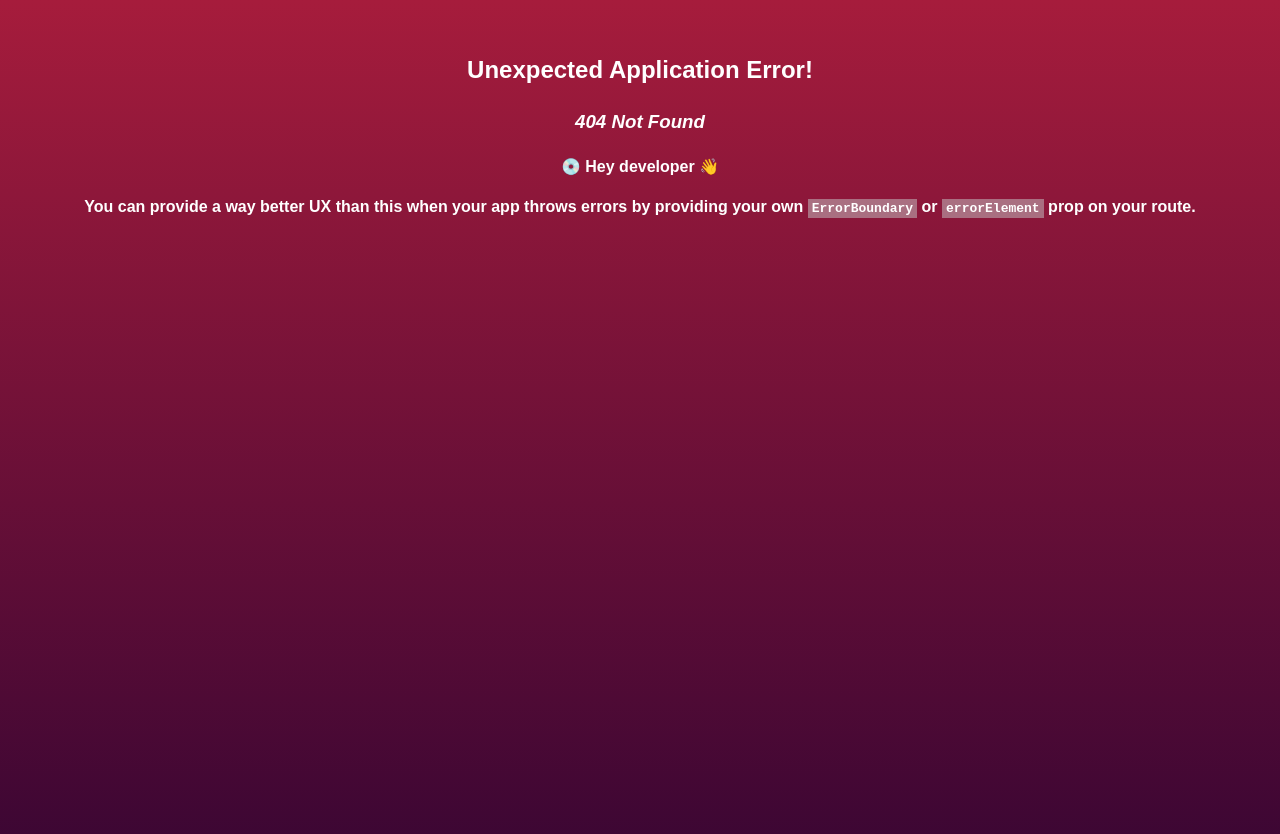
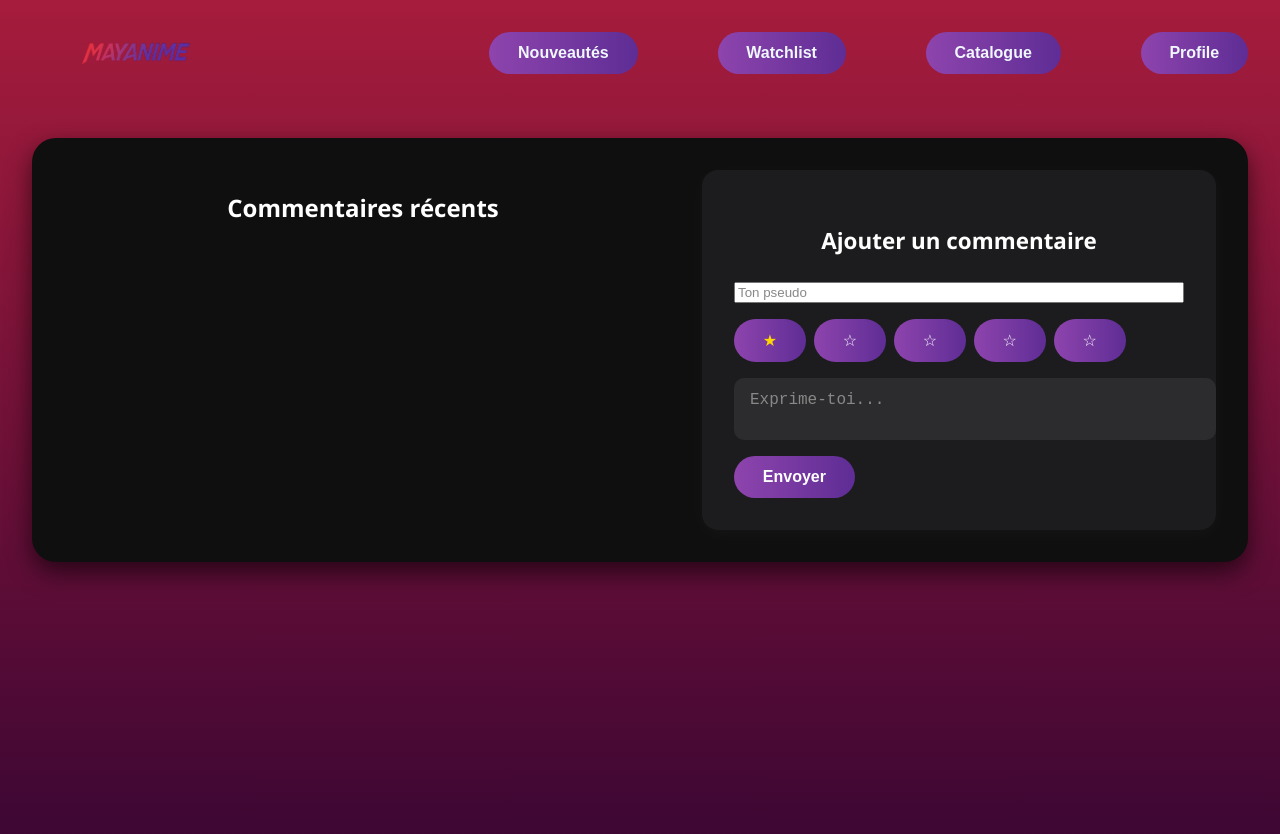
Before and after one commit to wildcodeschool-2025-03/JS-Paris-P2-Mayanime, a React (Vite) app: page /Commentaire in a window 1280 px wide. Before the commit this address had no page. Shown: the top 834 px of the page. Built offline with nearby package versions, Linux system fonts and the light colour scheme.

Commit message:
ajout commentaires + Intro

```diff
--- a/src/App.tsx
+++ b/src/App.tsx
@@ -1,14 +1,24 @@
 import { Outlet } from "react-router-dom";
 import "./App.css";
+import { useState } from "react";
+import Intro from "./components/Intro"; // Import du composant Intro
 import Nav from "./components/Nav";
 
 function App() {
+	const [introDone, setIntroDone] = useState(false);
+
 	return (
 		<>
-			<nav>
-				<Nav />
-			</nav>
-			<Outlet />
+			{!introDone && <Intro onFinish={() => setIntroDone(true)} />}
+
+			{introDone && (
+				<>
+					<nav>
+						<Nav />
+					</nav>
+					<Outlet />
+				</>
+			)}
 		</>
 	);
 }
--- a/src/components/Cover.tsx
+++ b/src/components/Cover.tsx
@@ -1,7 +1,8 @@
-import { useEffect, useState } from "react";
+import { useCallback, useEffect, useState } from "react";
 import "../pages/Nouveaute.css";
 import "../pages/Description";
 import { Link } from "react-router-dom";
+
 // Définition de la forme des données d'un animé
 interface Anime {
 	mal_id: number;
@@ -17,59 +18,56 @@ interface Anime {
 }
 
 function Cover() {
-	// State pour stocker la liste des 10 meilleurs animés
 	const [data, setData] = useState<Anime[]>([]);
-	// State pour garder en mémoire l'indice de l'anime actuellement affiché
 	const [currentIndex, setCurrentIndex] = useState(0);
 	const [secondsLeft, setSecondsLeft] = useState(30);
 
-	const Timer = () => {
-		// faire défiler les animés via un slide intervalle de 30secondes
-
-		// dès que les 30 secondes se sont écoulées, le slide passe à l'animé suivant
+	// Fonction de timer automatique
+	const startTimer = useCallback(() => {
 		let time = 30;
-		const timer = setInterval(() => {
+		const intervalId = setInterval(() => {
 			time -= 3;
 			setSecondsLeft((prev) => prev - 3);
-			setCurrentIndex((prevIndex) => prevIndex + 1);
-			if (time === 0) setCurrentIndex(0);
+
+			setCurrentIndex((prevIndex) => {
+				const nextIndex = prevIndex + 1;
+				return nextIndex >= 10 ? 0 : nextIndex;
+			});
+
+			if (time <= 0) {
+				time = 30;
+			}
 		}, 3000);
 
-		// afin de revenir au premier animé à la fin de la boucle
-	};
+		return () => clearInterval(intervalId);
+	}, []);
 
-	// useEffect sans dépendances => s'exécute une seule fois au montage du composant
+	// Récupération des animés à l'ouverture
 	useEffect(() => {
-		// Appel à l'API pour récupérer la liste des animés
 		fetch("https://api.jikan.moe/v4/anime")
-			.then((response) => response.json()) // Conversion de la réponse en JSON
+			.then((response) => response.json())
 			.then((data) => {
-				// Tri des animés par score décroissant
 				const sortedData = data.data.sort(
 					(a: Anime, b: Anime) => b.score - a.score,
 				);
-				// On ne garde que les 10 premiers éléments
 				const top10 = sortedData.slice(0, 10);
-				// On met à jour le state avec ces 10 animés
 				setData(top10);
-				Timer();
+
+				const cleanup = startTimer(); // démarrage du timer
+				return cleanup; // arrêt du timer à la fermeture
 			});
-	}, []);
+	}, [startTimer]);
 
-	// Si les données ne sont pas encore chargées, on affiche un message
 	if (data.length === 0) {
-		return <p>Loading...</p>;
+		return <p>Chargement...</p>;
 	}
 
-	// On récupère l'anime à afficher selon l'indice courant
 	const currentAnime = data[currentIndex];
 
-	// Rendu : on affiche les détails de l'anime courant
 	return (
 		<article className="Cover" key={currentAnime?.mal_id}>
 			<div>
 				<h2>{currentAnime?.title}</h2>
-				{/*on a cré un bouton evenement onclik pour mettre l'animé suivant en parcourant les data; modulo = reste de la division*/}
 				<button
 					type="button"
 					onClick={() =>
@@ -97,6 +95,4 @@ function Cover() {
 	);
 }
 
-// temps restant entre le slide des animés
-
 export default Cover;
--- /dev/null
+++ b/src/components/Intro.css
@@ -0,0 +1,115 @@
+/* Reset simplifié */
+.intro {
+	position: fixed;
+	inset: 0;
+	background: linear-gradient(135deg, #12005e, #430085);
+	display: flex;
+	flex-direction: column;
+	justify-content: center;
+	align-items: center;
+	z-index: 9999;
+	overflow: hidden;
+
+	animation: fadeIn 1.5s ease forwards;
+	animation-fill-mode: forwards;
+	animation-delay: 0s;
+}
+
+/* Arrière-plan animé subtil */
+.intro::before {
+	content: "";
+	position: absolute;
+	inset: 0;
+	background: radial-gradient(circle at center, #430085 0%, #12005e 80%);
+	animation: bgPulse 6s ease-in-out infinite alternate;
+	z-index: -1;
+}
+
+/* Logo */
+.intro-logo {
+	width: 180px;
+	opacity: 0;
+	filter: drop-shadow(0 0 12px #8e2de2);
+	animation: logoFadeIn 2s ease forwards, logoZoomOut 1.5s ease forwards;
+	animation-delay: 0s, 2.7s;
+	animation-fill-mode: forwards;
+	transform-origin: center center;
+}
+
+/* Texte */
+.intro-text {
+	margin-top: 20px;
+	color: #eee;
+	font-size: 1.4rem;
+	font-weight: 600;
+	letter-spacing: 0.12em;
+	text-transform: uppercase;
+	opacity: 0;
+	animation: textFadeIn 2s ease forwards, textFadeOut 1.5s ease forwards;
+	animation-delay: 1.8s, 2.7s;
+	animation-fill-mode: forwards;
+}
+
+/* Animations */
+
+@keyframes fadeIn {
+	from {
+		opacity: 0;
+	}
+	to {
+		opacity: 1;
+	}
+}
+
+@keyframes bgPulse {
+	0% {
+		filter: brightness(0.85);
+	}
+	100% {
+		filter: brightness(1.1);
+	}
+}
+
+@keyframes logoFadeIn {
+	0% {
+		opacity: 0;
+		transform: scale(0.6) rotate(-15deg);
+		filter: drop-shadow(0 0 0 transparent);
+	}
+	60% {
+		opacity: 1;
+		transform: scale(1.1) rotate(5deg);
+		filter: drop-shadow(0 0 20px #8e2de2);
+	}
+	100% {
+		opacity: 1;
+		transform: scale(1) rotate(0deg);
+		filter: drop-shadow(0 0 12px #8e2de2);
+	}
+}
+
+@keyframes logoZoomOut {
+	from {
+		transform: scale(1) rotate(0deg);
+		filter: drop-shadow(0 0 12px #8e2de2);
+		opacity: 1;
+		filter: blur(0px);
+	}
+	to {
+		transform: scale(3) rotate(0deg) translateZ(100px);
+		opacity: 0;
+		filter: blur(6px);
+	}
+}
+
+@keyframes textFadeIn {
+	to {
+		opacity: 1;
+	}
+}
+
+@keyframes textFadeOut {
+	to {
+		opacity: 0;
+	}
+}
--- /dev/null
+++ b/src/components/Intro.tsx
@@ -0,0 +1,29 @@
+import type React from "react";
+import { useEffect, useState } from "react";
+import "./Intro.css";
+import logo from "../assets/img/mayanime.png";
+
+const Intro: React.FC<{ onFinish: () => void }> = ({ onFinish }) => {
+	const [visible, setVisible] = useState(true);
+
+	useEffect(() => {
+		// Durée totale de l’animation ~4.2s donc on attend un peu plus
+		const timer = setTimeout(() => {
+			setVisible(false);
+			onFinish();
+		}, 4500);
+
+		return () => clearTimeout(timer);
+	}, [onFinish]);
+
+	if (!visible) return null;
+
+	return (
+		<div className="intro">
+			<img src={logo} alt="Mayanime Logo" className="intro-logo" />
+			<p className="intro-text">Streaming & Anime</p>
+		</div>
+	);
+};
+
+export default Intro;
--- a/src/context/selectionWatchlist.tsx
+++ b/src/context/selectionWatchlist.tsx
@@ -6,13 +6,15 @@ function SelectionWatchlistProvider({ children }) {
 	const [selectionWatchlist, setSelectionWatchlist] = useState([]);
 
 	const isItSelected = (anime) => {
-		const exist = selectionWatchlist.find((select) => select.mal_id === anime.mal_id);
+		const exist = selectionWatchlist.find(
+			(select) => select.mal_id === anime.mal_id,
+		);
 		if (exist) return true;
 		return false;
 	};
 	const removeSelection = (anime) => {
 		const selects = selectionWatchlist.filter(
-			(select) => select.mal_id !== anime.mal_id
+			(select) => select.mal_id !== anime.mal_id,
 		);
 		setSelectionWatchlist(selects);
 	};
--- /dev/null
+++ b/src/pages/Commentaire.css
@@ -0,0 +1,194 @@
+.comments-container {
+	display: flex;
+	justify-content: space-between;
+	flex-wrap: wrap;
+	gap: 2rem;
+	padding: 2rem;
+	margin-top: 4rem; /* espace sous la navbar */
+	background-color: #0f0f0f;
+	color: white;
+	border-radius: 1.5rem;
+	font-family: "Segoe UI", sans-serif;
+	box-shadow: 0 10px 25px rgba(0, 0, 0, 0.6);
+}
+
+.comment-list {
+	flex: 1;
+	min-width: 300px;
+	max-height: 600px;
+	overflow-y: auto;
+	padding-right: 0.5rem;
+	display: flex;
+	flex-direction: column;
+	gap: 1.5rem;
+	scrollbar-width: thin;
+	scrollbar-color: #5e2d95 transparent;
+}
+
+.comment-list::-webkit-scrollbar {
+	width: 8px;
+}
+
+.comment-list::-webkit-scrollbar-thumb {
+	background-color: #5e2d95;
+	border-radius: 10px;
+}
+
+.comment-card {
+	background: #1c1c1e;
+	border-radius: 16px;
+	padding: 1rem 1.2rem;
+	box-shadow: 0 4px 12px rgba(255, 255, 255, 0.05);
+	transition: transform 0.2s, box-shadow 0.3s;
+}
+
+.comment-card:hover {
+	transform: scale(1.015);
+	box-shadow: 0 8px 20px rgba(138, 43, 226, 0.2);
+}
+
+.comment-card .header {
+	display: flex;
+	justify-content: space-between;
+	align-items: center;
+	margin-bottom: 0.5rem;
+}
+
+.comment-card .user {
+	font-weight: bold;
+	font-size: 1rem;
+	color: #b892ff;
+}
+
+.comment-card .date {
+	font-size: 0.85rem;
+	color: #aaa;
+}
+
+.comment-card .stars {
+	color: gold;
+	font-size: 1.2rem;
+	margin-bottom: 0.5rem;
+}
+
+.comment-card p {
+	font-size: 1rem;
+	line-height: 1.4;
+	color: #e0e0e0;
+}
+
+.comment-form {
+	flex: 1;
+	min-width: 300px;
+	max-width: 450px;
+	background: #1c1c1e;
+	padding: 2rem;
+	border-radius: 16px;
+	display: flex;
+	flex-direction: column;
+	gap: 1rem;
+	box-shadow: 0 4px 20px rgba(255, 255, 255, 0.03);
+}
+
+.comment-form h3 {
+	font-size: 1.4rem;
+	font-weight: bold;
+	margin-bottom: 0.5rem;
+	color: #ffffff;
+}
+
+.input-group {
+	display: flex;
+	flex-direction: column;
+	gap: 0.5rem;
+}
+
+.input-group input,
+textarea {
+	width: 100%;
+	background: #2c2c2e;
+	border: none;
+	border-radius: 10px;
+	padding: 0.8rem 1rem;
+	color: white;
+	font-size: 1rem;
+	resize: none;
+	outline: none;
+	transition: border 0.2s;
+}
+
+.input-group input:focus,
+textarea:focus {
+	border: 1px solid #8e44ad;
+}
+
+.input-group label {
+	color: #ccc;
+	font-weight: 500;
+}
+
+.star-input {
+	display: flex;
+	gap: 0.5rem;
+	font-size: 1.8rem;
+	user-select: none;
+}
+
+.star-button {
+	background: none;
+	border: none;
+	color: #555;
+	cursor: pointer;
+	transition: transform 0.2s, color 0.2s;
+}
+
+.star-button:hover,
+.star-button:focus {
+	transform: scale(1.2);
+	color: gold;
+	outline: none;
+}
+
+.star-button.active {
+	color: gold;
+}
+
+textarea::placeholder,
+input::placeholder {
+	color: #888;
+}
+
+button[type="button"] {
+	background: linear-gradient(90deg, #8e44ad, #5e2d95);
+	border: none;
+	color: white;
+	padding: 0.75rem 1.8rem;
+	border-radius: 999px;
+	font-weight: bold;
+	font-size: 1rem;
+	align-self: flex-start;
+	cursor: pointer;
+	transition: background 0.3s, transform 0.2s;
+}
+
+button[type="button"]:hover {
+	background: linear-gradient(90deg, #a65de7, #7a3fc4);
+	transform: scale(1.05);
+}
+
+/* Responsive */
+@media screen and (max-width: 768px) {
+	.comments-container {
+		flex-direction: column;
+		padding: 1.5rem;
+		gap: 2rem;
+	}
+
+	.comment-form {
+		max-width: 100%;
+	}
+
+	.comment-list {
+		max-height: 400px;
+	}
+}
--- /dev/null
+++ b/src/pages/Commentaire.tsx
@@ -0,0 +1,111 @@
+import { useEffect, useState } from "react";
+import "./Commentaire.css";
+import { useNavigate } from "react-router-dom";
+
+interface Comment {
+	id: string;
+	user: string;
+	date: string;
+	rating: number;
+	text: string;
+}
+
+const Commentaire = () => {
+	const navigate = useNavigate(); // Si tu veux rediriger plus tard
+	const [rating, setRating] = useState(1);
+	const [text, setText] = useState("");
+	const [user, setUser] = useState("");
+	const [comments, setComments] = useState<Comment[]>([]);
+
+	useEffect(() => {
+		const storedComments = localStorage.getItem("comments");
+		if (storedComments) {
+			setComments(JSON.parse(storedComments));
+		}
+	}, []);
+
+	useEffect(() => {
+		localStorage.setItem("comments", JSON.stringify(comments));
+	}, [comments]);
+
+	const handleSubmit = () => {
+		if (!text.trim() || !user.trim()) return;
+
+		const today = new Date().toLocaleDateString("fr-FR", {
+			day: "numeric",
+			month: "long",
+			year: "numeric",
+		});
+
+		const newComment: Comment = {
+			id: crypto.randomUUID(),
+			user,
+			date: today,
+			rating,
+			text,
+		};
+
+		setComments([newComment, ...comments]);
+		setText("");
+		setRating(1);
+		setUser("");
+	};
+
+	return (
+		<div className="comments-container">
+			<div className="comment-list">
+				<h2>Commentaires récents</h2>
+				<div className="comment-scroll">
+					{comments.map((c) => (
+						<div key={c.id} className="comment-card">
+							<div className="header">
+								<span className="user">{c.user}</span>
+								<span className="date">{c.date}</span>
+							</div>
+							<div className="stars">
+								{"★".repeat(c.rating)}
+								{"☆".repeat(5 - c.rating)}
+							</div>
+							<p>{c.text}</p>
+						</div>
+					))}
+				</div>
+			</div>
+
+			<div className="comment-form">
+				<h3>Ajouter un commentaire</h3>
+				<input
+					type="text"
+					placeholder="Ton pseudo"
+					value={user}
+					onChange={(e) => setUser(e.target.value)}
+				/>
+				<div className="star-input">
+					{["one", "two", "three", "four", "five"].map((label, i) => (
+						<button
+							key={`star-${label}`}
+							type="button"
+							onClick={() => setRating(i + 1)}
+							onKeyDown={(e) => e.key === "Enter" && setRating(i + 1)}
+							className={i < rating ? "active star-button" : "star-button"}
+							aria-label={`Note ${i + 1} étoiles`}
+						>
+							{i < rating ? "★" : "☆"}
+						</button>
+					))}
+				</div>
+
+				<textarea
+					placeholder="Exprime-toi..."
+					value={text}
+					onChange={(e) => setText(e.target.value)}
+				/>
+				<button type="button" onClick={handleSubmit}>
+					Envoyer
+				</button>
+			</div>
+		</div>
+	);
+};
+
+export default Commentaire;
--- a/src/pages/Description.tsx
+++ b/src/pages/Description.tsx
@@ -1,6 +1,7 @@
 import { useEffect, useState } from "react";
 import "./Description.css";
 import { useParams } from "react-router-dom";
+import { useNavigate } from "react-router-dom";
 
 interface Anime {
 	anime: {
@@ -26,6 +27,8 @@ interface Anime {
 function Description() {
 	const { mal_id } = useParams();
 	const [description, setDescription] = useState<Anime | null>(null);
+
+	const navigate = useNavigate();
 
 	useEffect(() => {
 		const getDescription = async () => {
@@ -110,7 +113,11 @@ function Description() {
 							</div>
 						</div>
 
-						<button className="btn-avis" type="button">
+						<button
+							onClick={() => navigate("/Commentaire")}
+							className="btn-avis"
+							type="button"
+						>
 							💬 Avis <span className="badge">27</span>
 						</button>
 					</section>
--- a/src/pages/Router.tsx
+++ b/src/pages/Router.tsx
@@ -1,6 +1,7 @@
 import { createBrowserRouter } from "react-router-dom";
 import App from "../App";
 import Catalogue from "./Catalogue";
+import Commentaire from "./Commentaire";
 import Description from "./Description";
 import Nouveaute from "./Nouveaute";
 import Profile from "./Profile";
@@ -32,6 +33,7 @@ const router = createBrowserRouter([
 				path: "/Profile",
 				element: <Profile />,
 			},
+			{ path: "/Commentaire", element: <Commentaire /> },
 		],
 	},
 ]);
```
